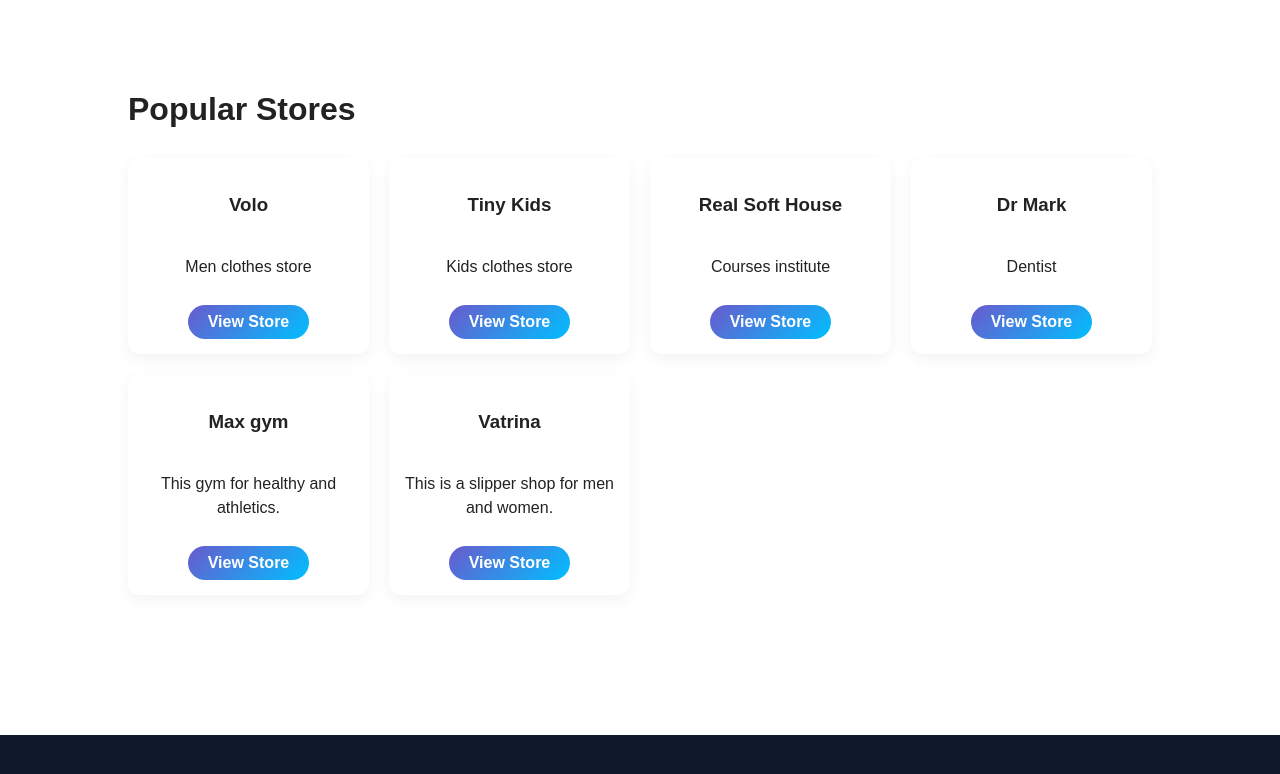
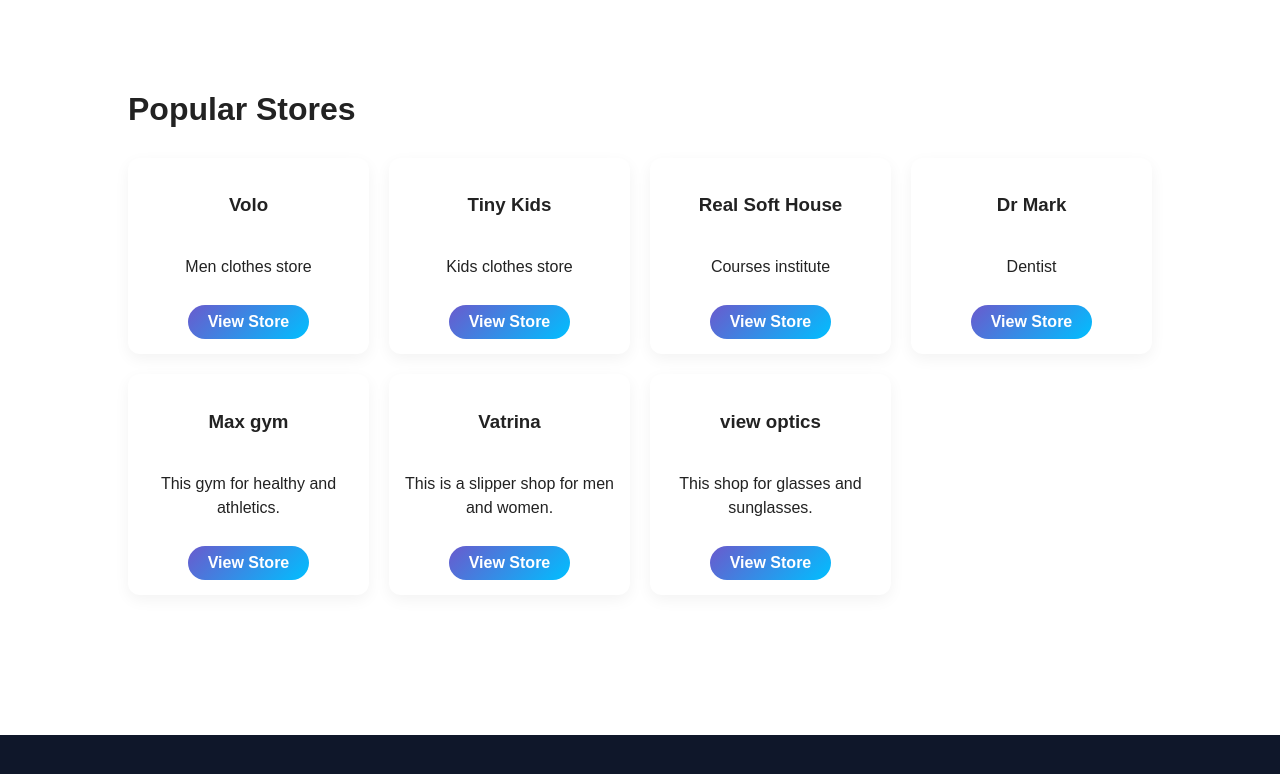
Before and after one commit to malakehab2003/voucher, a React (Vite) app in the folder frontend/voucher/: page / in a window 1280 px wide. Shown: the part 632-1406 px from the top of the page. Built offline with nearby package versions, Linux system fonts and the light colour scheme; no server answers; the HTML template or start-up script is replaced by a standard one.

Commit message:
add view optics

```diff
--- a/frontend/voucher/src/pages/Home.jsx
+++ b/frontend/voucher/src/pages/Home.jsx
@@ -46,6 +46,12 @@ export default function Home() {
       name: "Vatrina",
       description: "This is a slipper shop for men and women.",
       images: ["vatrina.png"]
+    },
+    {
+      id: "7",
+      name: "view optics",
+      description: "This shop for glasses and sunglasses.",
+      images: ["view_optics.jpeg"]
     },
   ];
 
--- a/frontend/voucher/src/pages/Store.jsx
+++ b/frontend/voucher/src/pages/Store.jsx
@@ -20,6 +20,18 @@ export default function Store() {
       ],
 
       images: ["volo.jpg"]
+    },
+
+    {
+      id: "7",
+      name: "view optics",
+      description: "This shop for glasses and sunglasses.",
+      vouchers: [
+        { id: "1", name: "Voucher A", price: 10, discount: 20, quantity: 5 },
+        { id: "2", name: "Voucher B", price: 15, percentage: 10, quantity: 2 },
+      ],
+
+      images: ["view_optics.jpeg"]
     },
 
     {
--- a/frontend/voucher/src/pages/Stores.jsx
+++ b/frontend/voucher/src/pages/Stores.jsx
@@ -22,6 +22,19 @@ export default function Store() {
       ],
 
       images: ["volo.jpg"]
+    },
+
+    {
+      id: "7",
+      name: "view optics ",
+      description: "This shop for glasses and sunglasses.",
+      category_id: 4,
+      vouchers: [
+        { id: "1", name: "Voucher A", price: 10, discount: 20, quantity: 5 },
+        { id: "2", name: "Voucher B", price: 15, percentage: 10, quantity: 2 },
+      ],
+
+      images: ["view_optics.jpeg"]
     },
 
     {
```
Also changed, not shown: frontend/voucher/public/view_optics.jpeg (added).
